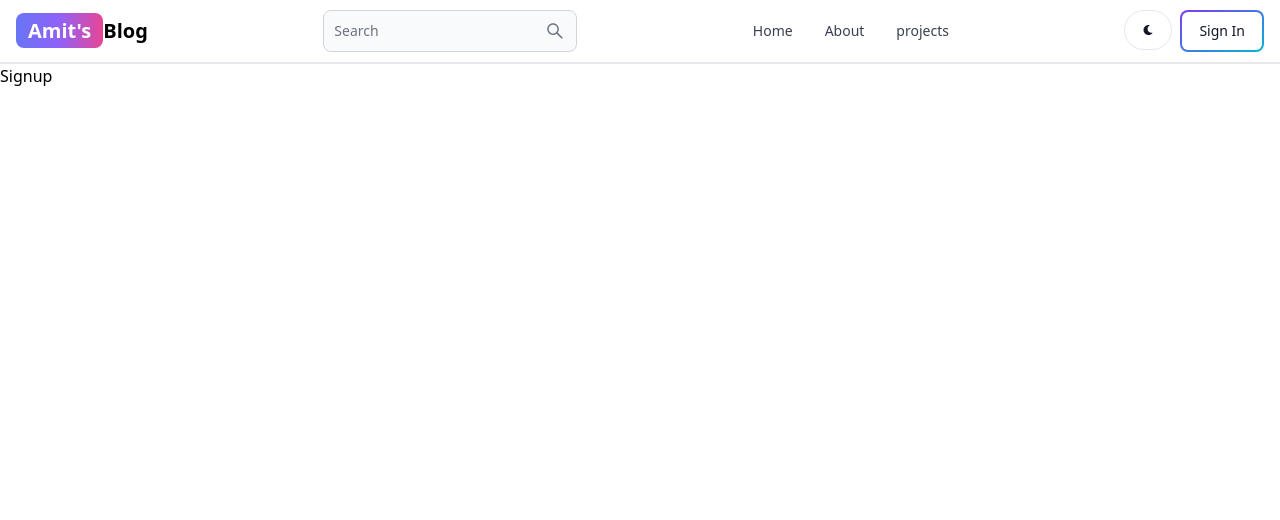
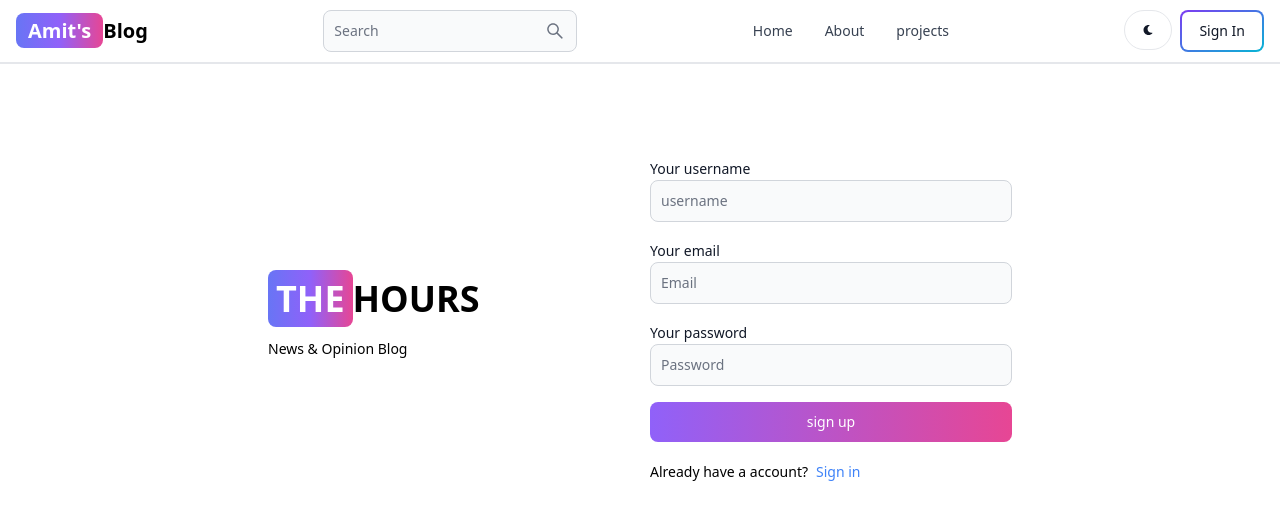
Before and after one commit to golu2403/Mern-blog, a React (Vite) app in the folder client/: page /sign-up in a window 1280 px wide. Shown: the top 520 px of the page. Built offline with nearby package versions, Linux system fonts and the light colour scheme.

Commit message:
make sign up page

```diff
--- a/client/src/Pages/Signup.jsx
+++ b/client/src/Pages/Signup.jsx
@@ -1,7 +1,50 @@
+import { Label, TextInput,Button } from 'flowbite-react';
 import React from 'react'
-
+import { Link } from "react-router-dom";
 export default function Signup() {
   return (
-    <div>Signup</div>
-  )
+    <div className='min-h-screen mt-20'>
+      <div className='flex p-3 max-w-3xl mx-auto flex-col md:flex-row md:items-center gap-5'>
+        {/* left */}
+        <div className='flex-1'>
+          <Link to="/" className='font-bold dark:text-white text-4xl'>
+            <span className='px-2 py-1 bg-gradient-to-r from-indigo-500
+        via-purple-500 to-pink-500 rounded-lg text-white'> THE</span>
+            HOURS
+          </Link>
+          <p className='text-sm mt-5'>
+            News & Opinion Blog
+          </p>
+        </div>
+        {/*right */}
+        <div className='flex-1'>
+          <form className='flex flex-col gap-4'>
+            <div >
+              <Label value='Your username' />
+              <TextInput type='text'
+                placeholder='username'
+                id='username' />
+            </div>
+            <div >
+              <Label value='Your email' />
+              <TextInput type='text'
+                placeholder='Email'
+                id='email' />
+            </div>
+            <div >
+              <Label value='Your password' />
+              <TextInput type='text'
+                placeholder='Password'
+                id='password' />
+            </div>
+            <Button gradientDuoTone='purpleToPink' type='submit'>sign up</Button>
+          </form>
+          <div className='flex gap-2 text-sm mt-5'>
+            <span>Already have a account?</span>
+            <Link to='/sign-in' className='text-blue-500'> Sign in</Link>
+          </div>
+        </div>
+      </div>
+    </div>
+  );
 }
```
